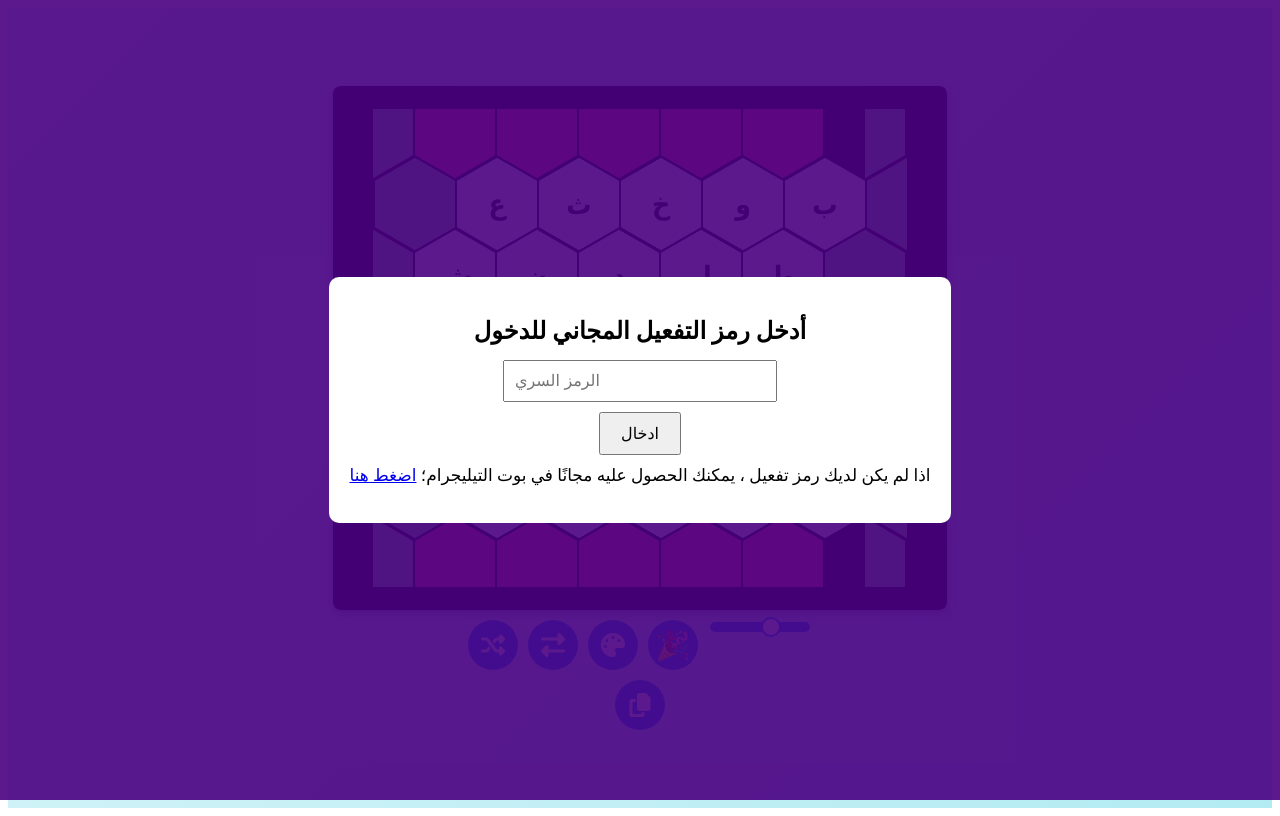
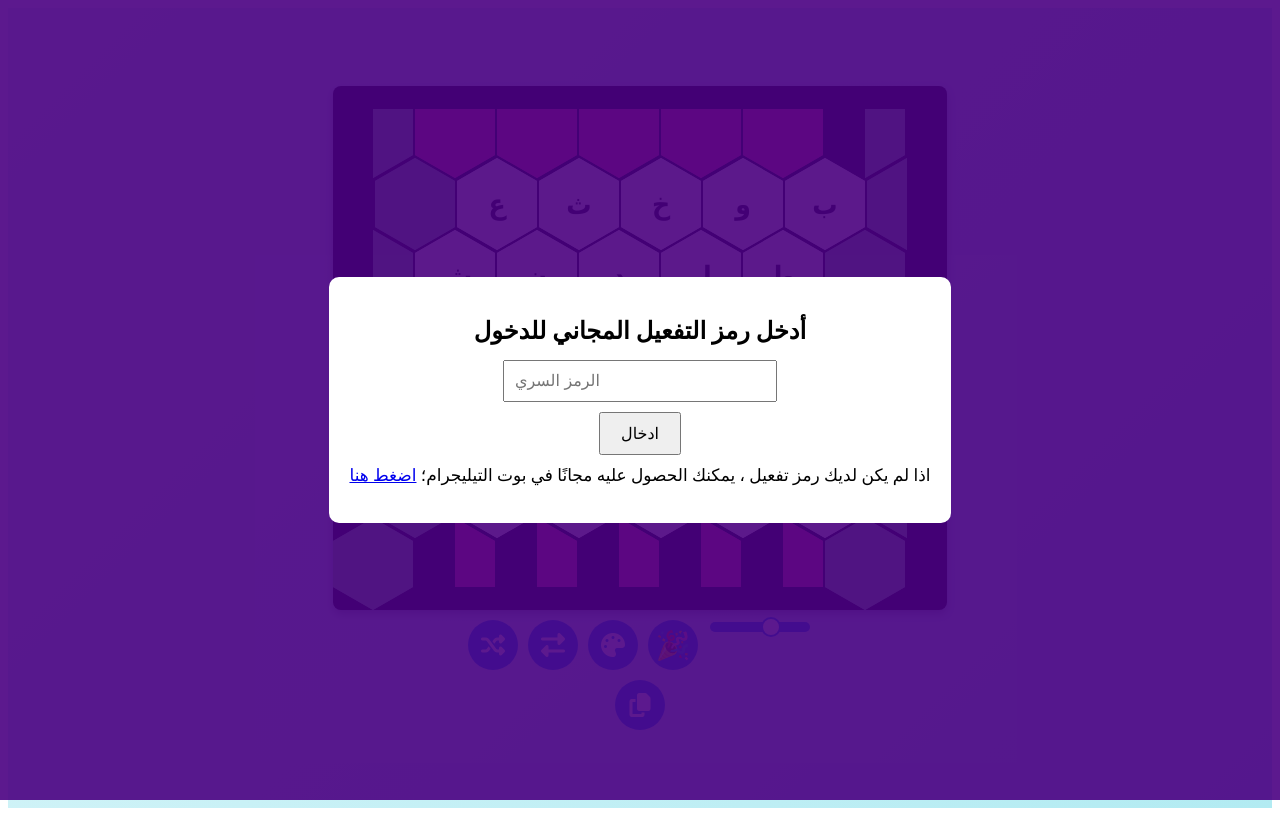
Before and after one commit to TERXGAMER0/7rofy-1, a website: page index.html in a window 1280 px wide. Drawn offline with Linux system fonts and the light colour scheme.

Commit message:
Update style.css

```diff
--- a/style.css
+++ b/style.css
@@ -187,7 +187,7 @@
   clip-path: polygon(50% 25%, 100% 25%, 100% 75%, 50% 100%, 50% 75%);
 }
 
-.outer-fixed-bottom-left {
+.outer-fixed-bottom {
   clip-path: polygon(50% 0%, 100% 25%, 100% 75%, 50% 75%, 50% 25%);
 }
 
```
